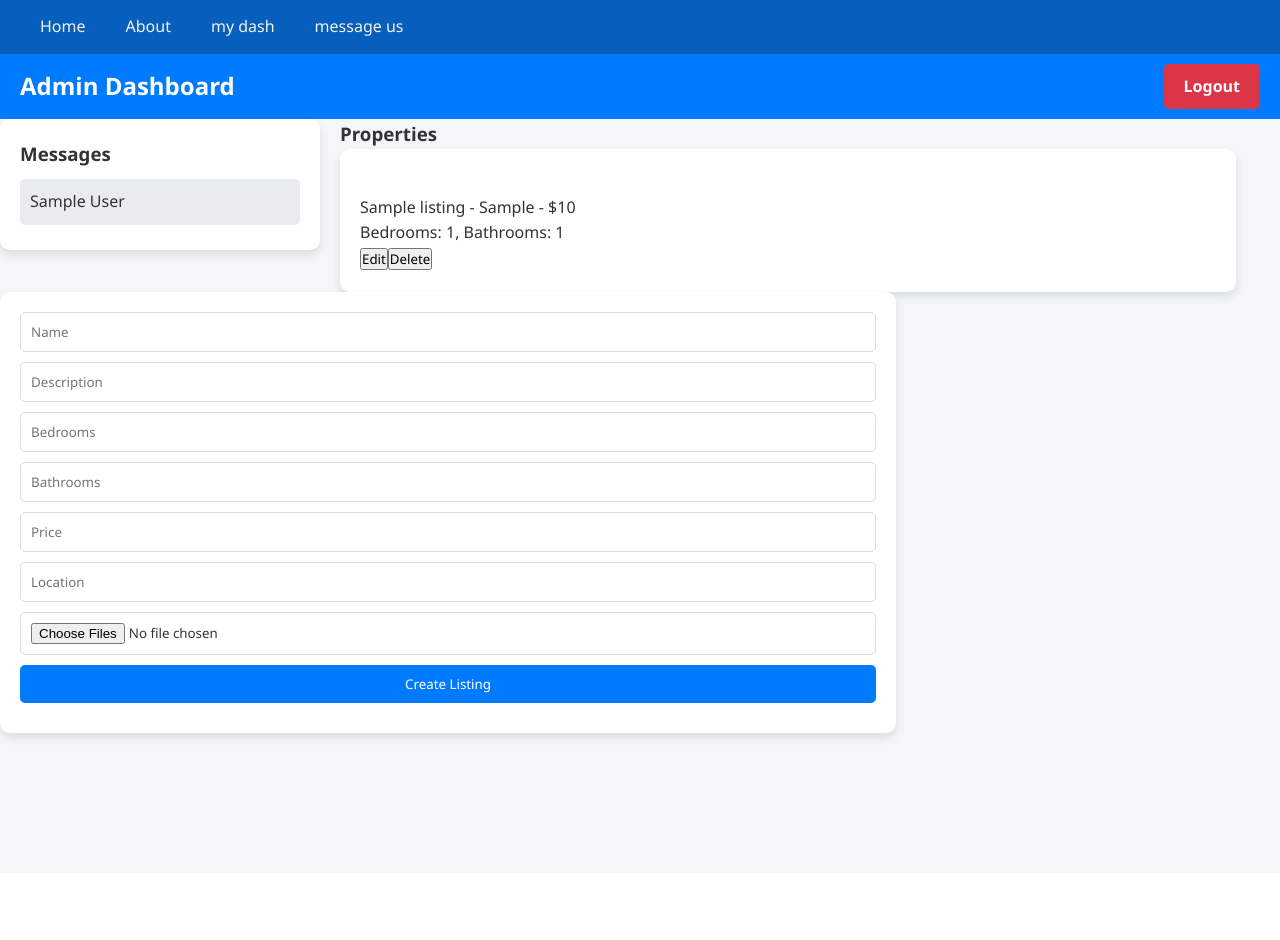
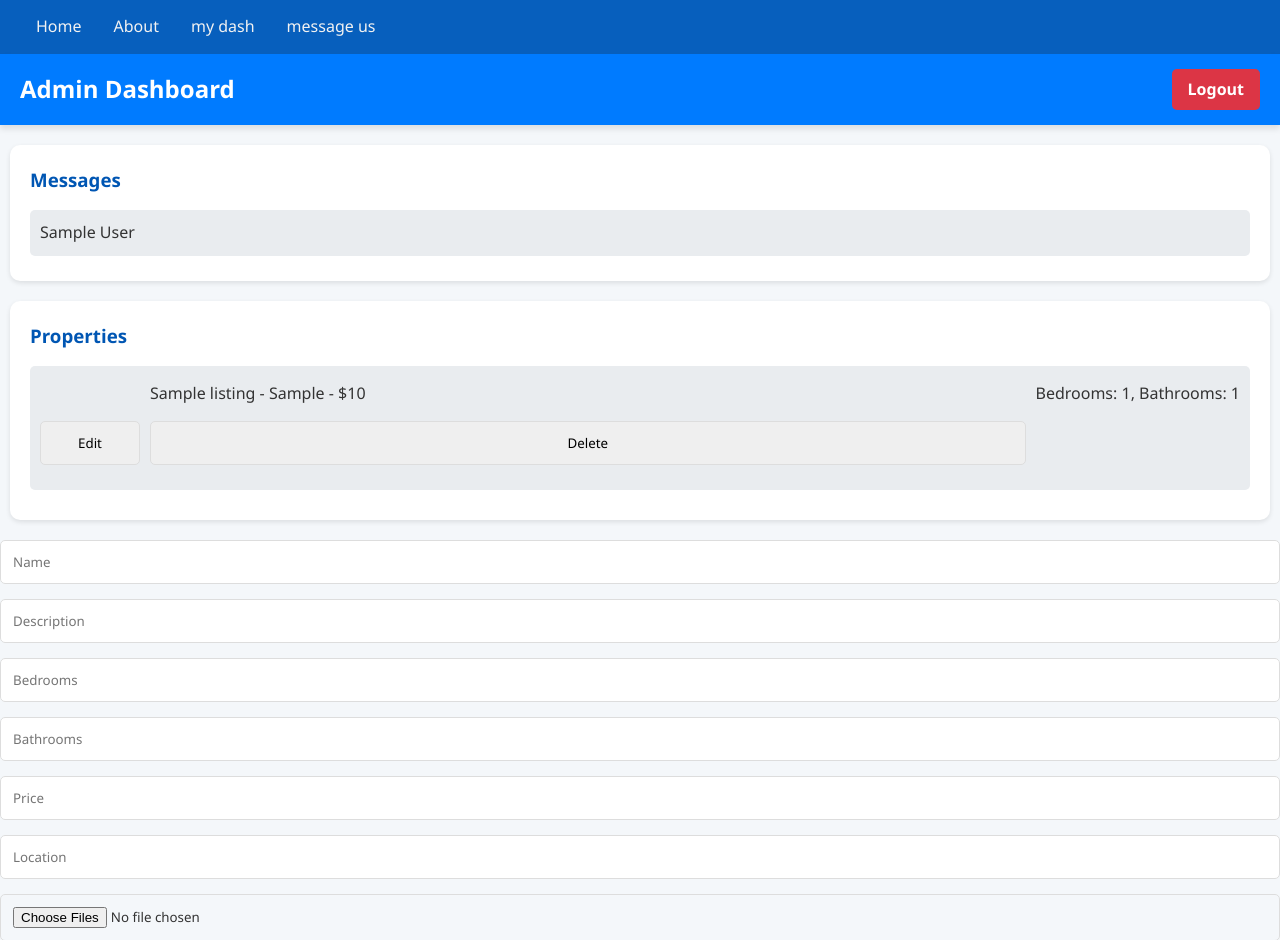
Before and after one commit to sangidahuda/Software_Engineering, a Flask app: page /admin_dashboard in a window 1280 px wide. Before the commit the page ends 745 px from the top, so only its background shows below. Run offline with Flask 3, Linux system fonts and the light colour scheme; a user stored in the database is signed in; tables that the repository leaves empty hold one stand-in row (values such as "Sample post").

Commit message:
Styled Dashboard, Styled reviews, CLick to search

```diff
--- a/app/routes.py
+++ b/app/routes.py
@@ -473,7 +473,8 @@ def add_review():
     db.session.add(review)
     db.session.commit()
 
-    return redirect(url_for('main.an_uploaded_file', property_id=property_id))
+    # Redirect to the property details page, assuming it is named 'property_detail'
+    return redirect(url_for('main.property_detail', property_id=property_id))
 
 
 ####################################################################
@@ -484,6 +485,7 @@ def add_review():
 @main_bp.route('/property/<int:property_id>')
 def property_detail(property_id):
     property_listing = PropertyListing.query.get_or_404(property_id)
+    # Make sure to use the correct function name in your url_for
     photo_urls = [url_for('main.an_uploaded_file', filename=photo.photo) for photo in property_listing.photos]
     return render_template('property.html', property=property_listing, photo_urls=photo_urls)
 
@@ -503,6 +505,11 @@ def edit_property(property_id):
 
     property_to_edit = PropertyListing.query.get_or_404(property_id)
     return render_template('edit_property.html', property=property_to_edit)
+
+
+
+
+
 
 
 
--- a/app/static/adashboard.css
+++ b/app/static/adashboard.css
@@ -18,42 +18,65 @@
   align-items: center;
   background-color: #007bff;
   color: #fff;
-    padding: 10px 20px;
+  padding: 15px 20px;
+  box-shadow: 0 4px 6px rgba(0, 0, 0, 0.1);
 }
 
 h2 {
   margin: 0;
+  font-size: 24px;
 }
 
 .logout-button {
   background-color: #dc3545;
   color: #fff;
-    padding: 10px 20px;
+  padding: 8px 16px;
   text-decoration: none;
   border-radius: 5px;
   font-weight: bold;
-    transition: background-color 0.3s;
+  transition: background-color 0.3s, transform 0.2s;
 }
 
 .logout-button:hover {
-    background-color: #bd2130;
+  background-color: #c82333;
+  transform: scale(1.05);
 }
 
-  #inbox-container {
-    width: 25%;
-    float: left;
-    margin-right: 20px;
+.navbar {
+  display: flex;
+  justify-content: flex-start;
+  background-color: #075fbd;
+  padding: 0 20px;
+}
+
+.navbar a {
+  display: block;
+  color: #f2f2f2;
+  text-align: center;
+  padding: 14px 16px;
+  text-decoration: none;
+  transition: background 0.3s, color 0.3s;
+}
+
+.navbar a:hover, .navbar a.active {
+  background-color: #00448a;
+  color: white;
+}
+
+#inbox-container, #property-container {
+  margin: 20px 10px;
   padding: 20px;
   background: #fff;
   border-radius: 10px;
-    box-shadow: 0 5px 10px rgba(0, 0, 0, 0.1);
+  box-shadow: 0 2px 5px rgba(0, 0, 0, 0.1);
 }
 
-  #inbox-container h3 {
-    margin-bottom: 10px;
+h3 {
+  color: #0056b3;
+  margin-bottom: 15px;
 }
 
-  ul#userList {
+ul#userList, #propertyList {
   list-style-type: none;
   padding: 0;
   max-height: 400px;
@@ -73,22 +96,39 @@
   background: #dee2e6;
 }
 
-  #propertyList {
-    width: 70%;
-    float: left;
-    padding: 20px;
-    background: #fff;
-    border-radius: 10px;
-    box-shadow: 0 5px 10px rgba(0, 0, 0, 0.1);
+.property-item {
+  display: grid;
+  grid-template-columns: auto 1fr auto;
+  gap: 10px;
+  align-items: center;
+  margin-bottom: 10px;
+  padding: 10px;
+  background: #e9ecef;
+  border-radius: 5px;
+  transition: box-shadow 0.3s;
 }
 
-  input[type="text"],
+.property-item:hover {
+  box-shadow: 0 2px 5px rgba(0,0,0,0.2);
+}
+
+.property-item img {
+  width: 100px;
+  height: auto;
+  border-radius: 5px;
+}
+
+.property-item div {
+  margin: 5px 0;
+}
+
+button, input[type="text"],
 input[type="number"],
 input[type="file"],
 button[type="submit"] {
   width: 100%;
-    padding: 10px;
-    margin-bottom: 10px;
+  padding: 12px;
+  margin-bottom: 15px;
   border: 1px solid #ddd;
   border-radius: 5px;
 }
@@ -98,53 +138,72 @@
   color: white;
   border: none;
   cursor: pointer;
-    transition: background-color 0.3s;
+  transition: background-color 0.3s, transform 0.2s;
 }
 
 button[type="submit"]:hover {
   background-color: hsl(211, 100%, 36%);
+  transform: scale(1.05);
+}
+
+button.edit-button {
+  background-color: #ffc107;
+  color: black;
+}
+
+button.delete-button {
+  background-color: #dc3545;
+  color: white;
 }
 
 @media screen and (max-width: 768px) {
-    .header {
+  .header, .navbar {
       flex-direction: column;
   }
 
-    .logout-button {
-      margin-top: 10px;
+  .logout-button, .navbar a {
+      width: 100%;
+      text-align: center;
   }
 
-    #inbox-container,
-    #propertyList {
+  #inbox-container, #property-container {
       width: 100%;
       float: none;
       margin-right: 0;
-      margin-bottom: 20px;
+      margin-bottom: 10px;
+  }
+
+  .property-item {
+      grid-template-columns: 1fr;
   }
 }
-  /* ************************************************** */
-  .navbar {
-    overflow: hidden;
-    background-color: #075fbd;
-    padding: 0 20px;
+#reservation-container {
+  margin: 20px 10px;
+  padding: 20px;
+  background: #fff;
+  border-radius: 10px;
+  box-shadow: 0 2px 5px rgba(0, 0, 0, 0.1);
 }
 
-  .navbar a {
-    float: left;
-    display: block;
-    color: #f2f2f2;
-    text-align: center;
-    padding: 14px 20px;
-    text-decoration: none;
-    transition: 0.4s;
+#reservationList {
+  list-style-type: none;
+  padding: 0;
+  max-height: 400px;
+  overflow-y: auto;
 }
 
-  .navbar a:hover {
-    background-color: #ddd;
-    color: black;
+.reservation-item {
+  display: grid;
+  grid-template-columns: auto 1fr auto;
+  gap: 10px;
+  align-items: center;
+  margin-bottom: 10px;
+  padding: 10px;
+  background: #e9ecef;
+  border-radius: 5px;
+  transition: box-shadow 0.3s;
 }
 
-  .navbar a.active {
-    background-color: #466b93;
-    color: white;
+.reservation-item:hover {
+  box-shadow: 0 2px 5px rgba(0,0,0,0.2);
 }
```
Also changed, not shown: app/static/propertylisting.css (+86 -0 lines), app/templates/index.html (+88 -56 lines). Lines whose indentation alone changed are shown as unchanged.
